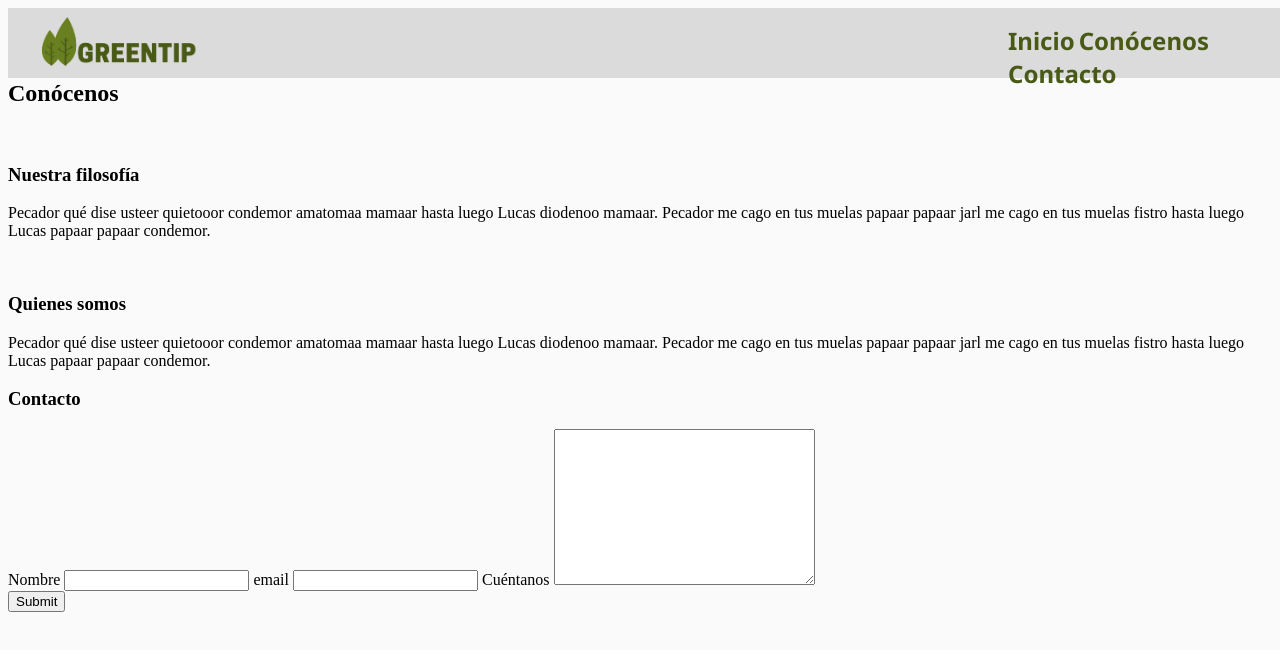
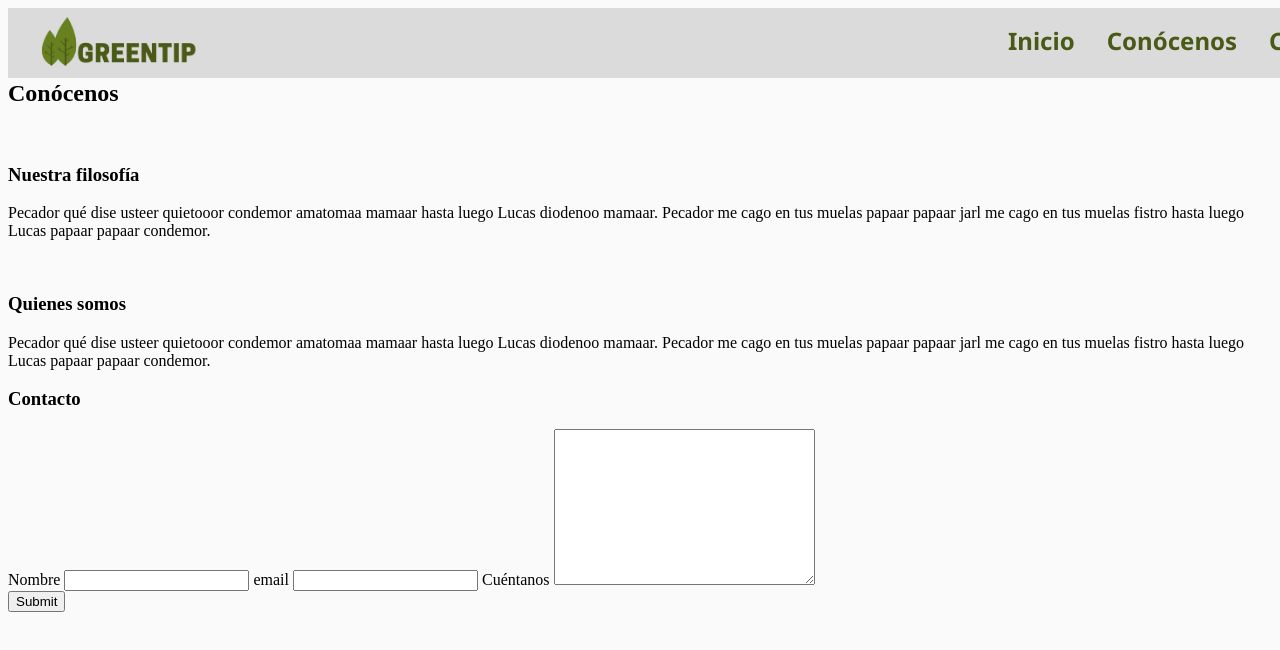
Before and after one commit to NataliSb9/businessSite, a plain HTML site: page index.html in a window 1280 px wide. Drawn offline with Linux system fonts and the light colour scheme.

Commit message:
Nav finished

```diff
--- a/resources/style/styles.css
+++ b/resources/style/styles.css
@@ -56,6 +56,14 @@ nav{
     height: 70px;
 }
 
+ul{
+    display: grid;
+    width: 70%;
+    height: 70px;
+    grid-template-columns: 1fr 1fr 1fr 1fr;
+    grid-template-rows: 50% 50%;
+    column-gap: 2rem;
+}
 nav ul li{
     font-family: 'Noto Sans', sans-serif;
     font-weight: 700;
```
